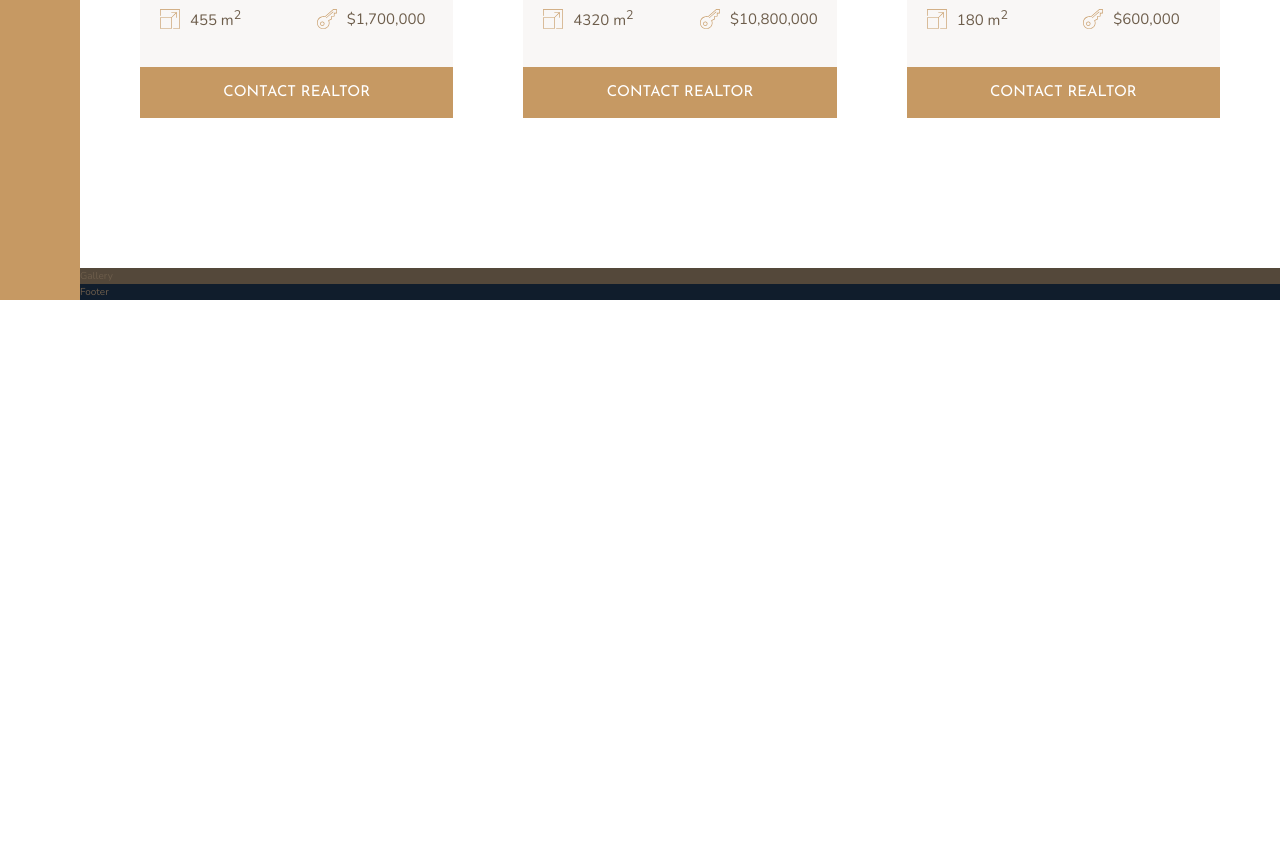
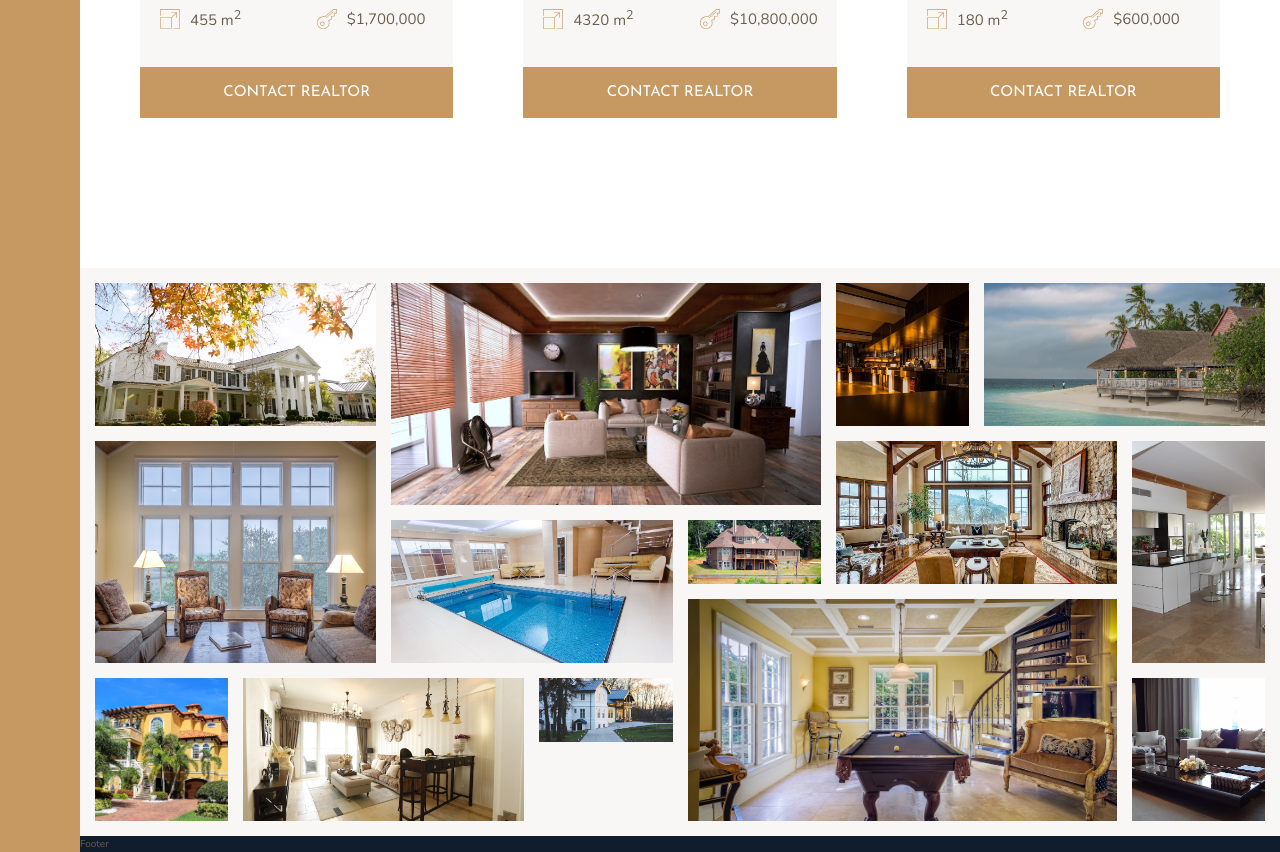
Before and after one commit to ionpdev/grid-project, a website: page index.html in a window 1280 px wide. Shown: the part 2745-3597 px from the top of the page. Before the commit the page ends 3045 px from the top, so only its background shows below. Drawn offline with nearby package versions, Linux system fonts and the light colour scheme.

Commit message:
the section gallery

```diff
--- a/index.html
+++ b/index.html
@@ -270,7 +270,20 @@
             </div>
         </section>
         <section class="gallery">
-            Gallery
+            <figure class="gallery__item gallery__item--1"><img src="img/gal-1.jpeg" alt="GAllery Image 1" class="gallery__img"></figure>
+            <figure class="gallery__item gallery__item--2"><img src="img/gal-2.jpeg" alt="GAllery Image 2" class="gallery__img"></figure>
+            <figure class="gallery__item gallery__item--3"><img src="img/gal-3.jpeg" alt="GAllery Image 3" class="gallery__img"></figure>
+            <figure class="gallery__item gallery__item--4"><img src="img/gal-4.jpeg" alt="GAllery Image 4" class="gallery__img"></figure>
+            <figure class="gallery__item gallery__item--5"><img src="img/gal-5.jpeg" alt="GAllery Image 5" class="gallery__img"></figure>
+            <figure class="gallery__item gallery__item--6"><img src="img/gal-6.jpeg" alt="GAllery Image 6" class="gallery__img"></figure>
+            <figure class="gallery__item gallery__item--7"><img src="img/gal-7.jpeg" alt="GAllery Image 7" class="gallery__img"></figure>
+            <figure class="gallery__item gallery__item--8"><img src="img/gal-8.jpeg" alt="GAllery Image 8" class="gallery__img"></figure>
+            <figure class="gallery__item gallery__item--9"><img src="img/gal-9.jpeg" alt="GAllery Image 9" class="gallery__img"></figure>
+            <figure class="gallery__item gallery__item--10"><img src="img/gal-10.jpeg" alt="GAllery Image 10" class="gallery__img"></figure>
+            <figure class="gallery__item gallery__item--11"><img src="img/gal-11.jpeg" alt="GAllery Image 11" class="gallery__img"></figure>
+            <figure class="gallery__item gallery__item--12"><img src="img/gal-12.jpeg" alt="GAllery Image 12" class="gallery__img"></figure>
+            <figure class="gallery__item gallery__item--13"><img src="img/gal-13.jpeg" alt="GAllery Image 13" class="gallery__img"></figure>
+            <figure class="gallery__item gallery__item--14"><img src="img/gal-14.jpeg" alt="GAllery Image 14" class="gallery__img"></figure>
         </section>
         <footer class="footer">
             Footer
--- a/sass/_gallery.scss
+++ b/sass/_gallery.scss
@@ -1,4 +1,77 @@
 .gallery {
-    background-color: $color-grey-dark-1;
+    background-color: $color-grey-light-1;
     grid-column: full-start / full-end;
+
+    display: grid;
+    grid-template-columns: repeat(8, 1fr);
+    grid-template-rows: repeat(7, 5vw);
+    grid-gap: 1.5rem;
+    padding: 1.5rem;
+
+    &__item {
+        &--1 {
+            grid-row: 1 / span 2;
+            grid-column: 1 / span 2;
+        }
+        &--2 {
+            grid-row: 1 / span 3;
+            grid-column: 3 / span 3;
+        }
+        &--3 {
+            grid-row: 1 / span 2;
+            grid-column: 6 / 7;
+        }
+        &--4 {
+            grid-row: 1 / span 2;
+            grid-column: 7 / -1;
+        }
+        &--5 {
+            grid-row: 3 / span 3;
+            grid-column: 1 / span 2;
+        }
+        &--6 {
+            grid-row: 4 / span 2;
+            grid-column: 3 / span 2;
+        }
+        &--7 {
+            grid-row: 4 / 5;
+            grid-column: 5 / 6;
+        }
+        &--8 {
+            grid-row: 3 / span 2;
+            grid-column: 6 / span 2;
+        }
+        &--9 {
+            grid-row: 3 / span 3;
+            grid-column: 8 / -1;
+        }
+        &--10 {
+            grid-row: 6 / span 2;
+            grid-column: 1 / 2;
+        }
+        &--11 {
+            grid-row: 6 / span 2;
+            grid-column: 2 / span 2;
+        }
+        &--12 {
+            grid-row: 6 / span 2;
+            grid-column: 4 / 5;
+        }
+        &--13 {
+            grid-row: 5 / span 3;
+            grid-column: 5/ span 3;
+        }
+        &--12 {
+            grid-row: 6 / span 2;
+            grid-column: 8 / -1;
+        }
+    }
+
+    &__img {
+        width: 100%;
+        height: 100%;
+        width: 100%;
+        object-fit: cover;
+        display: block;
+    }
 }
```
Also changed, not shown: css/style.css.
